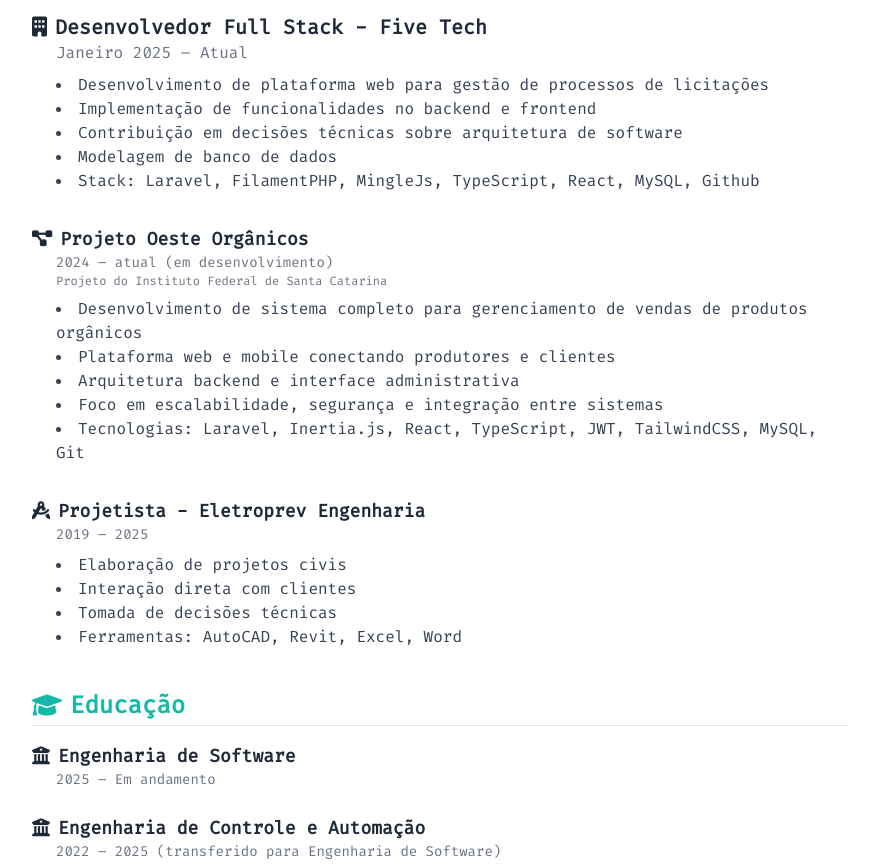
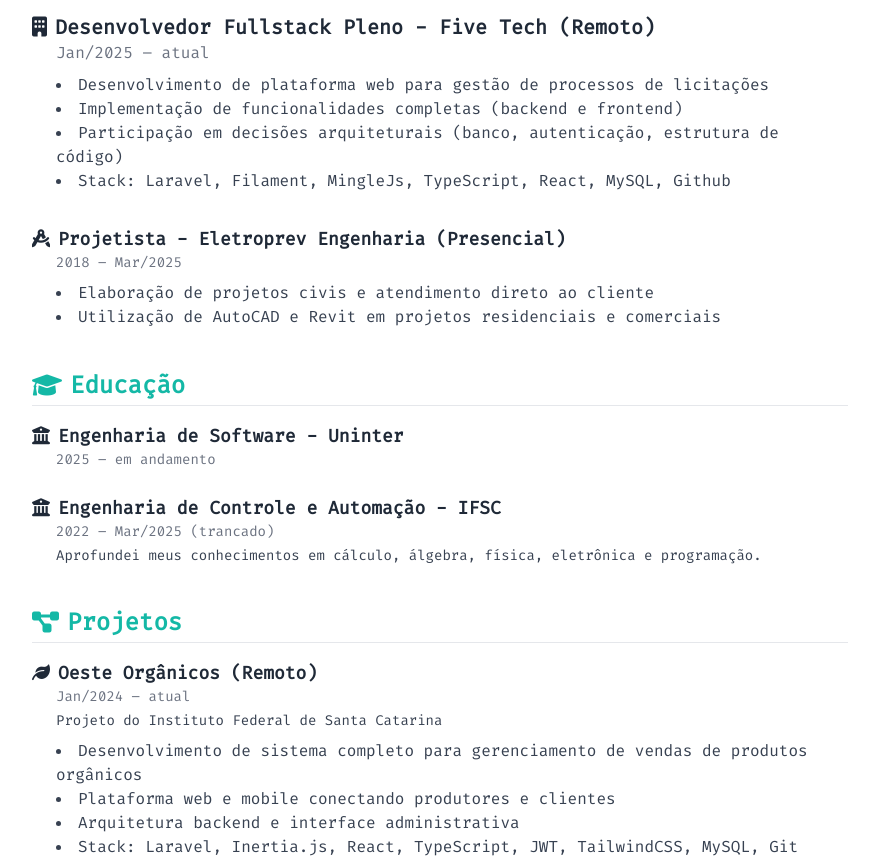
Before and after one commit to LucasJandrey5/portifolio_v2, a plain HTML site: page curriculo.html in a window 1280 px wide. Shown: the part 619-1486 px from the top of the page, without its empty margins (200-1079 px from the left). Drawn offline with nearby package versions, Linux system fonts and the light colour scheme.

Commit message:
add curriculo

```diff
--- a/curriculo.html
+++ b/curriculo.html
@@ -63,7 +63,7 @@
 
       <!-- Download PDF Button -->
       <a
-        href="/assets/lucas_jandrey.pdf"
+        href="/assets/lucas_jandrey_curriculo.pdf"
         download
         class="absolute top-4 left-4 p-2 rounded-lg bg-teal-500 hover:bg-teal-600 text-white transition-colors duration-200 flex items-center gap-2"
       >
@@ -75,7 +75,7 @@
       <header class="text-center mb-12">
         <h1 class="text-4xl md:text-5xl font-bold text-teal-600 dark:text-teal-400 mb-2">Lucas Jandrey</h1>
         <p class="text-lg md:text-xl text-gray-700 dark:text-gray-300 mb-2">
-          <i class="fas fa-code mr-2"></i>Desenvolvedor Full Stack | Estudante de Engenharia de Software
+          <i class="fas fa-code mr-2"></i>Desenvolvedor Full Stack
         </p>
         <div class="flex flex-col md:flex-row justify-center gap-6 mt-4">
           <a
@@ -83,6 +83,13 @@
             class="text-gray-700 dark:text-gray-300 hover:text-teal-500 dark:hover:text-teal-400"
           >
             <i class="fas fa-envelope mr-1"></i>lucasjandrey5@gmail.com
+          </a>
+          <a
+            href="https://www.lucasjandrey.com.br"
+            target="_blank"
+            class="text-gray-700 dark:text-gray-300 hover:text-teal-500 dark:hover:text-teal-400"
+          >
+            <i class="fas fa-globe mr-1"></i>www.lucasjandrey.com.br
           </a>
         </div>
         <div class="flex justify-center gap-4 mt-4">
@@ -99,13 +106,6 @@
             class="text-gray-700 dark:text-gray-300 hover:text-gray-900 dark:hover:text-gray-100"
           >
             <i class="fab fa-github text-xl"></i>
-          </a>
-          <a
-            href="https://instagram.com/lucas_jandrey_"
-            target="_blank"
-            class="text-pink-600 dark:text-pink-400 hover:text-pink-700 dark:hover:text-pink-300"
-          >
-            <i class="fab fa-instagram text-xl"></i>
           </a>
         </div>
       </header>
@@ -135,55 +135,27 @@
 
         <div class="mb-8">
           <h3 class="text-lg md:text-xl font-bold text-gray-800 dark:text-gray-200">
-            <i class="fas fa-building mr-2"></i>Desenvolvedor Full Stack - Five Tech
+            <i class="fas fa-building mr-2"></i>Desenvolvedor Fullstack Pleno - Five Tech (Remoto)
           </h3>
-          <p class="text-sm md:text-base text-gray-500 dark:text-gray-400 ml-6">Janeiro 2025 – Atual</p>
+          <p class="text-sm md:text-base text-gray-500 dark:text-gray-400 ml-6">Jan/2025 – atual</p>
           <ul class="list-disc list-inside text-gray-700 dark:text-gray-300 mt-2 ml-6">
             <li>Desenvolvimento de plataforma web para gestão de processos de licitações</li>
-            <li>Implementação de funcionalidades no backend e frontend</li>
-            <li>Contribuição em decisões técnicas sobre arquitetura de software</li>
-            <li>Modelagem de banco de dados</li>
+            <li>Implementação de funcionalidades completas (backend e frontend)</li>
+            <li>Participação em decisões arquiteturais (banco, autenticação, estrutura de código)</li>
             <li>
-              <span class="font-medium">Stack:</span> Laravel, FilamentPHP, MingleJs, TypeScript,
-              React, MySQL, Github
-            </li>
-          </ul>
-        </div>
-
-        <div class="mb-8">
-          <h3 class="text-lg font-bold text-gray-800 dark:text-gray-200">
-            <i class="fas fa-project-diagram mr-2"></i>Projeto Oeste Orgânicos
-          </h3>
-          <p class="text-sm text-gray-500 dark:text-gray-400 ml-6">
-            2024 – atual (em desenvolvimento)
-          </p>
-          <p class="text-xs text-gray-500 dark:text-gray-400 ml-6">
-            Projeto do Instituto Federal de Santa Catarina
-          </p>
-          <ul class="list-disc list-inside text-gray-700 dark:text-gray-300 mt-2 ml-6">
-            <li>
-              Desenvolvimento de sistema completo para gerenciamento de vendas de produtos orgânicos
-            </li>
-            <li>Plataforma web e mobile conectando produtores e clientes</li>
-            <li>Arquitetura backend e interface administrativa</li>
-            <li>Foco em escalabilidade, segurança e integração entre sistemas</li>
-            <li>
-              <span class="font-medium">Tecnologias:</span> Laravel, Inertia.js, React, TypeScript,
-              JWT, TailwindCSS, MySQL, Git
+              <span class="font-medium">Stack:</span> Laravel, Filament, MingleJs, TypeScript, React, MySQL, Github
             </li>
           </ul>
         </div>
 
         <div>
           <h3 class="text-lg font-bold text-gray-800 dark:text-gray-200">
-            <i class="fas fa-drafting-compass mr-2"></i>Projetista - Eletroprev Engenharia
+            <i class="fas fa-drafting-compass mr-2"></i>Projetista - Eletroprev Engenharia (Presencial)
           </h3>
-          <p class="text-sm text-gray-500 dark:text-gray-400 ml-6">2019 – 2025</p>
+          <p class="text-sm text-gray-500 dark:text-gray-400 ml-6">2018 – Mar/2025</p>
           <ul class="list-disc list-inside text-gray-700 dark:text-gray-300 mt-2 ml-6">
-            <li>Elaboração de projetos civis</li>
-            <li>Interação direta com clientes</li>
-            <li>Tomada de decisões técnicas</li>
-            <li><span class="font-medium">Ferramentas:</span> AutoCAD, Revit, Excel, Word</li>
+            <li>Elaboração de projetos civis e atendimento direto ao cliente</li>
+            <li>Utilização de AutoCAD e Revit em projetos residenciais e comerciais</li>
           </ul>
         </div>
       </section>
@@ -195,39 +167,45 @@
         </h2>
         <div class="mb-6">
           <h3 class="text-lg font-bold text-gray-800 dark:text-gray-200">
-            <i class="fas fa-university mr-2"></i>Engenharia de Software
+            <i class="fas fa-university mr-2"></i>Engenharia de Software - Uninter
           </h3>
-          <p class="text-sm text-gray-500 dark:text-gray-400 ml-6">2025 – Em andamento</p>
+          <p class="text-sm text-gray-500 dark:text-gray-400 ml-6">2025 – em andamento</p>
         </div>
 
         <div>
           <h3 class="text-lg font-bold text-gray-800 dark:text-gray-200">
-            <i class="fas fa-university mr-2"></i>Engenharia de Controle e Automação
+            <i class="fas fa-university mr-2"></i>Engenharia de Controle e Automação - IFSC
           </h3>
           <p class="text-sm text-gray-500 dark:text-gray-400 ml-6">
-            2022 – 2025 (transferido para Engenharia de Software)
+            2022 – Mar/2025 (trancado)
           </p>
           <p class="text-sm text-gray-700 dark:text-gray-300 mt-1 ml-6">
-            Aprofundei conhecimentos em cálculo, álgebra, física, eletrônica e programação aplicada
-            à engenharia.
+            Aprofundei meus conhecimentos em cálculo, álgebra, física, eletrônica e programação.
           </p>
         </div>
       </section>
 
-      <!-- Formação Complementar -->
+      <!-- Projetos -->
       <section class="mb-10">
         <h2 class="text-2xl font-semibold text-teal-500 dark:text-teal-400 border-b border-gray-200 dark:border-gray-700 pb-1 mb-4 flex items-center">
-          <i class="fas fa-certificate mr-2"></i>Formação Complementar
+          <i class="fas fa-project-diagram mr-2"></i>Projetos
         </h2>
         <div>
           <h3 class="text-lg font-bold text-gray-800 dark:text-gray-200">
-            <i class="fas fa-laptop-code mr-2"></i>Técnico em Informática - Instituto Federal
+            <i class="fas fa-leaf mr-2"></i>Oeste Orgânicos (Remoto)
           </h3>
-          <p class="text-sm text-gray-500 dark:text-gray-400 ml-6">2018 – 2022</p>
+          <p class="text-sm text-gray-500 dark:text-gray-400 ml-6">Jan/2024 – atual</p>
           <p class="text-sm text-gray-700 dark:text-gray-300 mt-1 ml-6">
-            Estudei algoritmos, estrutura de dados, banco de dados, desenvolvimento web e mobile,
-            além de análise de sistemas.
+            Projeto do Instituto Federal de Santa Catarina
           </p>
+          <ul class="list-disc list-inside text-gray-700 dark:text-gray-300 mt-2 ml-6">
+            <li>Desenvolvimento de sistema completo para gerenciamento de vendas de produtos orgânicos</li>
+            <li>Plataforma web e mobile conectando produtores e clientes</li>
+            <li>Arquitetura backend e interface administrativa</li>
+            <li>
+              <span class="font-medium">Stack:</span> Laravel, Inertia.js, React, TypeScript, JWT, TailwindCSS, MySQL, Git
+            </li>
+          </ul>
         </div>
       </section>
 
```
Also changed, not shown: 1 other file.
